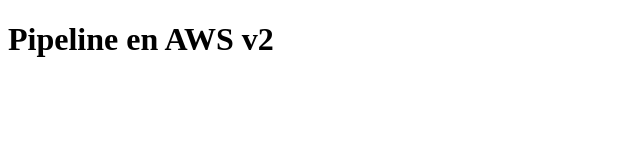
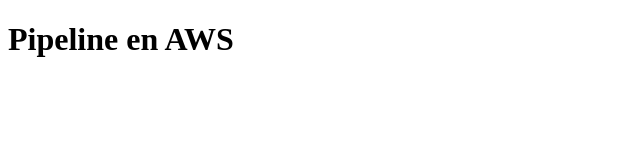
Before and after one commit to Elihan303/code-pipeline-aws, a website: page views/index.html in a window 1280 px wide. Shown: the full height of the page, 0-640 px from the left. Drawn offline with Linux system fonts and the light colour scheme.

Commit message:
Update index.html

```diff
--- a/views/index.html
+++ b/views/index.html
@@ -7,6 +7,6 @@
     <title>Document</title>
 </head>
 <body>
-    <h1>Pipeline en AWS v2</h1>
+    <h1>Pipeline en AWS </h1>
 </body>
 </html>
```
